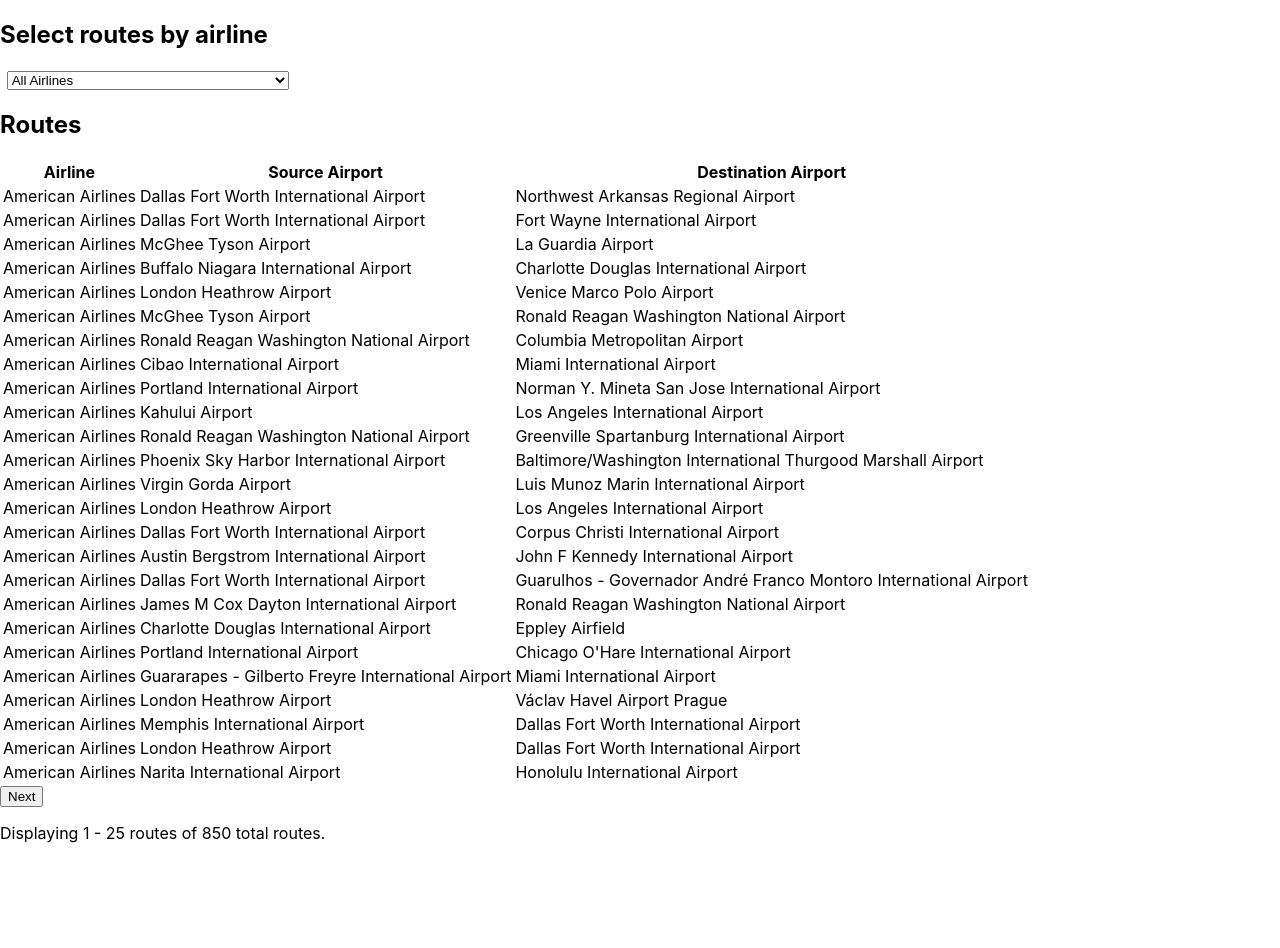
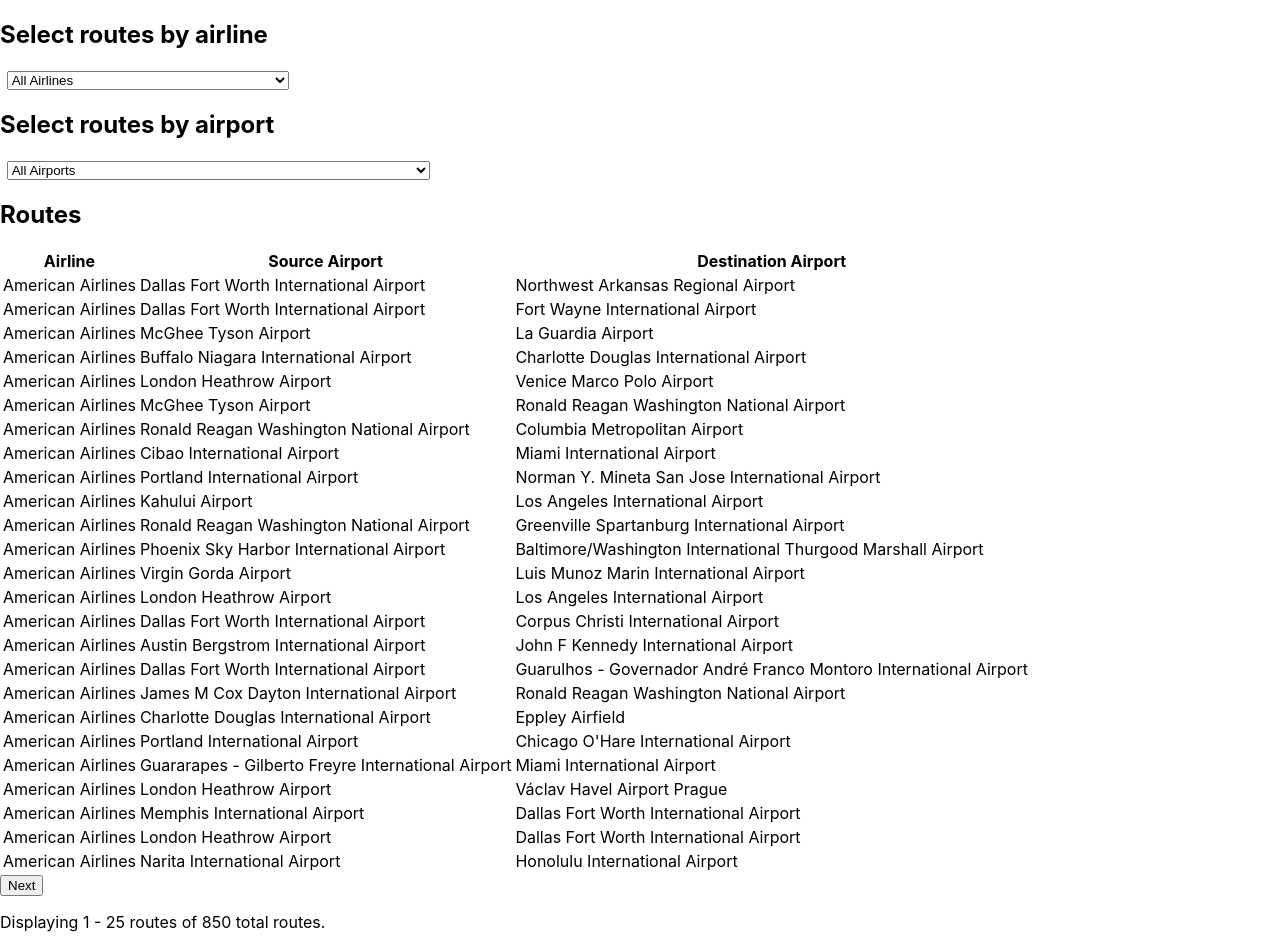
Before and after one commit to JeremyCrichton/airline-routes, a React (Create React App) app: page / in a window 1280 px wide. Before the commit the page ends 859 px from the top, so only its background shows below. Built offline with nearby package versions, Linux system fonts and the light colour scheme.

Commit message:
add filter routes by airport

```diff
--- a/src/App.js
+++ b/src/App.js
@@ -14,14 +14,30 @@
 const App = () => {
   const [rows, setRows] = useState(data.routes);
   const [filterByAirlineId, setFilterByAirlineId] = useState();
+  const [filterByAirportId, setFilterByAirportId] = useState();
 
   useEffect(() => {
     setRows(
-      filterByAirlineId
-        ? data.routes.filter(route => route.airline === filterByAirlineId)
-        : data.routes
+      data.routes.filter(route => {
+        const filterByAirline = route.airline.toString() === filterByAirlineId;
+        const filterByAirport =
+          route.src === filterByAirportId || route.dest === filterByAirportId;
+
+        if (!filterByAirlineId && !filterByAirportId) {
+          return true;
+        } else if (!filterByAirlineId) {
+          return filterByAirport;
+        } else if (!filterByAirportId) {
+          return filterByAirline;
+        }
+        return filterByAirline && filterByAirport;
+      })
     );
-  }, [filterByAirlineId]);
+  }, [filterByAirlineId, filterByAirportId]);
+
+  const airportsToFilter = data.airports.sort((a, b) =>
+    a.name.toUpperCase() < b.name.toUpperCase() ? -1 : 1
+  );
 
   return (
     <div className='App'>
@@ -36,6 +52,17 @@
           onSelect={setFilterByAirlineId}
         />
       </div>
+      <h2>Select routes by airport</h2>
+      <div>
+        <Select
+          options={airportsToFilter}
+          valueKey='code'
+          titleKey='name'
+          allTitle='All Airports'
+          value={filterByAirportId}
+          onSelect={setFilterByAirportId}
+        />
+      </div>
       <Table
         className='routes-table'
         columns={columns}
--- a/src/components/Select.js
+++ b/src/components/Select.js
@@ -2,14 +2,11 @@
 
 const Select = ({ options, onSelect, value, valueKey, titleKey, allTitle }) => {
   return (
-    <select
-      value={value}
-      onChange={e => onSelect(parseInt(e.target.value, 10))}
-    >
+    <select value={value} onChange={e => onSelect(e.target.value)}>
       <option value=''>{allTitle}</option>
-      {options.map(airline => (
-        <option key={valueKey} value={airline[valueKey]}>
-          {airline[titleKey]}
+      {options.map(option => (
+        <option key={option[valueKey]} value={option[valueKey]}>
+          {option[titleKey]}
         </option>
       ))}
     </select>
```
